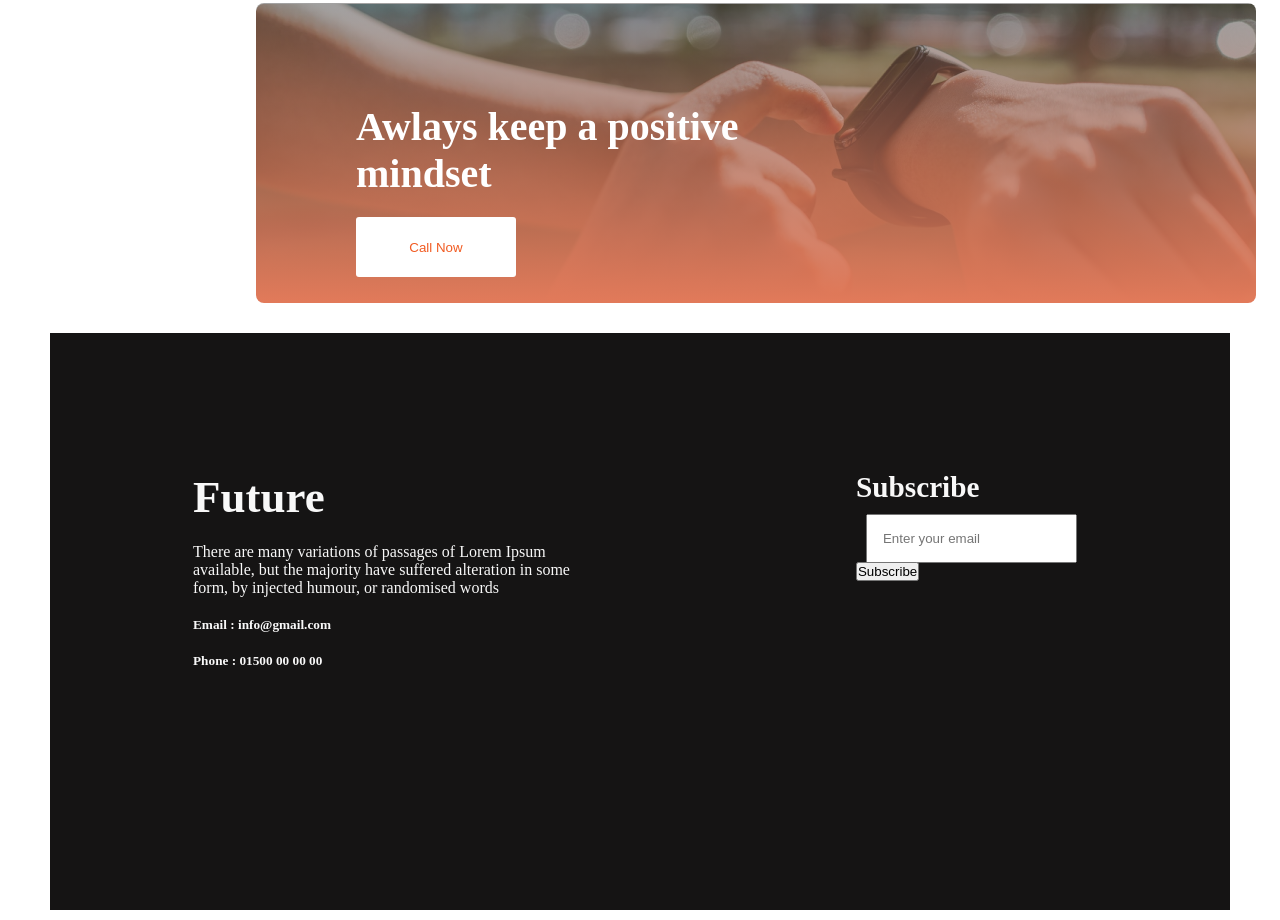
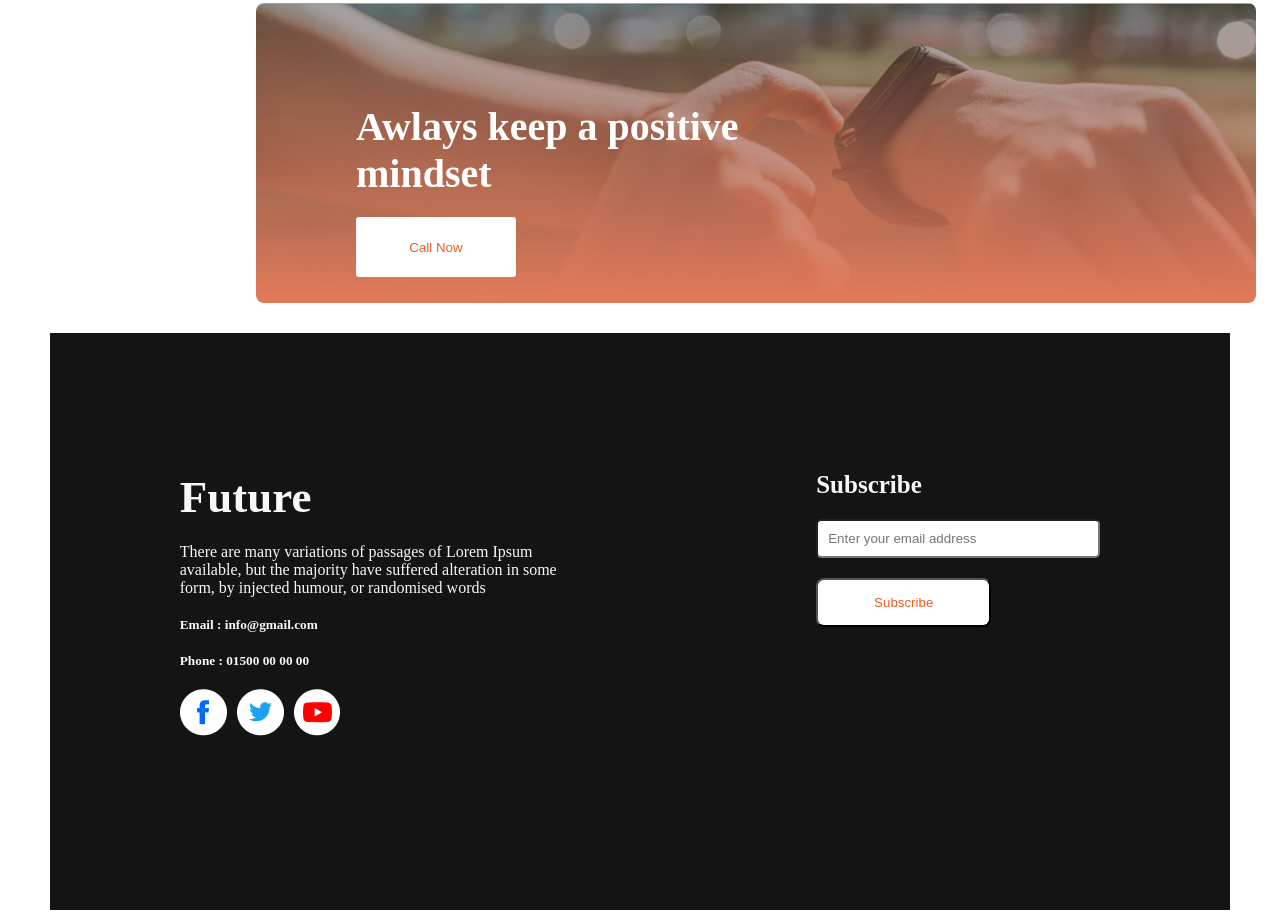
Before and after one commit to shakkilkaz/web-git, a plain HTML site: page index.html in a window 1280 px wide. Shown: the part 2301-3221 px from the top of the page. Drawn offline with Linux system fonts and the light colour scheme.

Commit message:
2nd part

```diff
--- a/index.html
+++ b/index.html
@@ -116,31 +116,38 @@
     </menu>
 
     <!-- footer  -->
-    <footer>
-
-        <section class="footer">
-
+    <footer class="footer">
+        <section>
             <div class="footer-container">
             <div class="future">
                 <h2>Future</h2>
                 <p>There are many variations of passages of Lorem Ipsum <br> available, but the majority have suffered alteration in some <br> form, by injected humour, or randomised words</p>
             <h5>Email : info@gmail.com<h5>
             <h5>Phone : 01500 00 00 00</h5>
+            <div class="social-network">
+                <div class="social-info">
+                    <img src="./icons/fb.png" alt="">
+                </div>
+                <div class="social-info">
+                    <img src="./icons/twitter.png" alt="">
+                </div>
+                <div class="social-info">
+                    <img src="./icons/youtube.png" alt="">
+                </div>
+            </div>
             </div>
             <div class="Subscribe">
-                    <h3>Subscribe</h3>
-
+                <h4>Subscribe</h4>
+                <input class="email-text" type="text" placeholder="Enter your email address">
                 <div>
-                    <div class="email-container">
-                        <input style="padding: 15px " type="text" placeholder="Enter your email">
-                    </div>
-
                     <button class="btn-text">Subscribe</button>
-
                 </div>
             </div>
 
+        </div>
         </section>
+
+
 
     </footer>
 </body>
--- a/style.css
+++ b/style.css
@@ -174,10 +174,24 @@
     font-weight: 700;
     margin: 20px 0px;
 }
+.email-text{
+    width: 260px;
+    padding: 10px;
+    margin-top: 20px;
+    border-radius: 5px;
+}
 
 
-.email-container{
-    display: block;
-    padding: 10px;
-    height: 30px;
+.btn-text{
+    width: 175px;
+    padding: 15px;
+    margin-top: 20px;
+    color: #F15B22;
+    border-radius: 8px;
+    background: #FFF;
 }
+.social-network{
+    display: flex;
+    gap: 10px;
+    margin: 20px 0px;
+}
```
Lines whose indentation alone changed are shown as unchanged.
